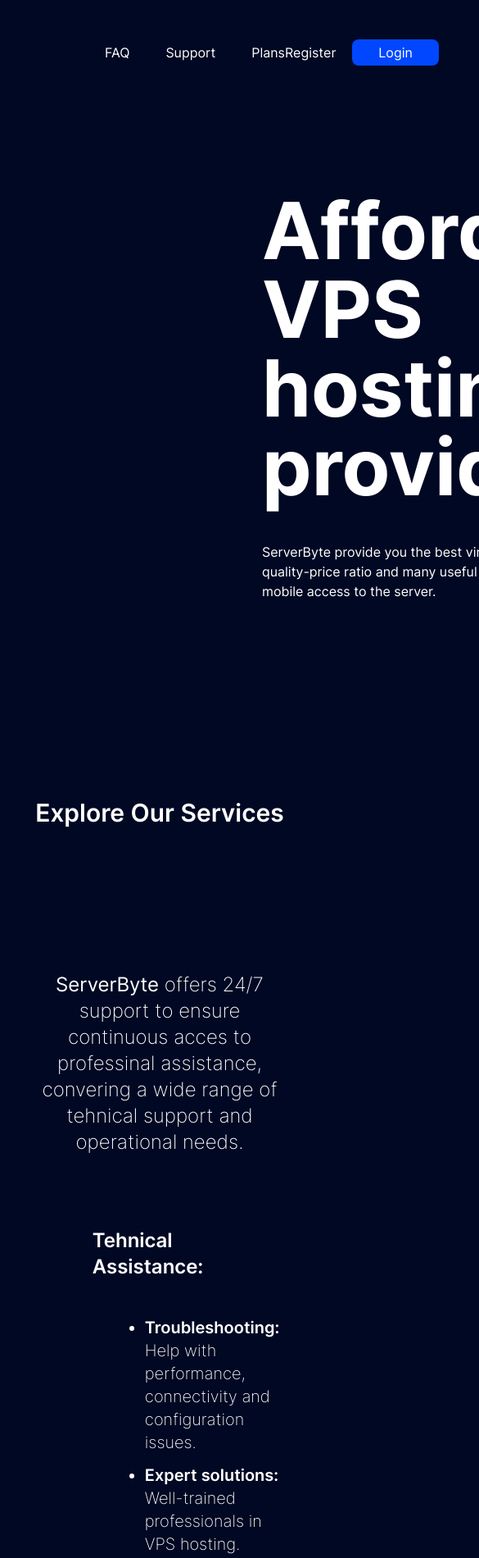
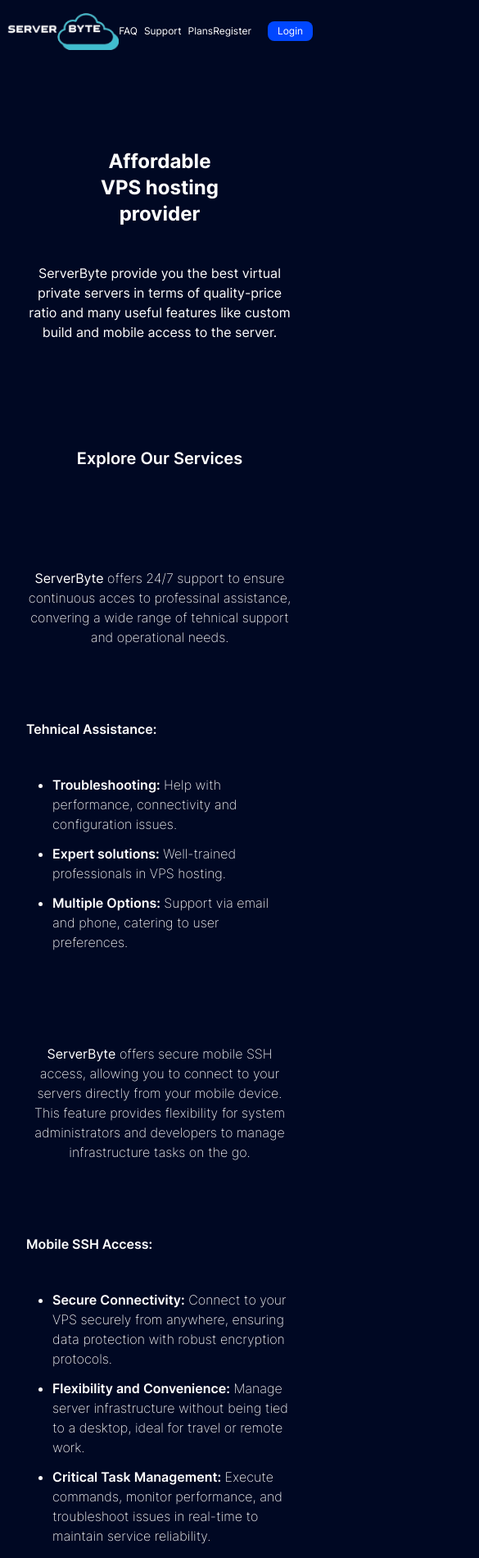
Before and after one commit to SilviuPe/ServerByte, a React (Create React App) app: page / in a window 390 px wide. Shown: the top 1900 px of the page at 82% size, 585 px wide, since content can reach past the window. Built offline with nearby package versions, Linux system fonts and the light colour scheme.

Commit message:
Styling the homepage for small screens

```diff
--- a/package.json
+++ b/package.json
@@ -6,6 +6,7 @@
     "@testing-library/jest-dom": "^5.17.0",
     "@testing-library/react": "^13.4.0",
     "@testing-library/user-event": "^13.5.0",
+    "eslint-config-react-app": "^7.0.1",
     "firebase": "^10.12.2",
     "lottie-react": "^2.4.0",
     "react": "^18.3.1",
--- a/src/Components/Footer/footer.jsx
+++ b/src/Components/Footer/footer.jsx
@@ -22,12 +22,17 @@
 
     const functions = footer_functions();
     return (
-    <div className='Footer flex px-m text-white pb-m mt-x2l'>
-        <div className='contact_us w-full'>
-            <h2 className='title text-center mb-s text-lg'> Contact Us</h2>
-            <div className='flex justify-evenly h-full' style = {{color: 'rgba(255,255,255,0.7)'}}>
+    <div className='Footer flex px-m text-white pb-m mt-x2l
+                    smPhone:max-lgPhone:px-2 smPhone:flex-col'>
+        <div className='contact_us w-full
+                        smPhone:max-lgPhone:mx-4'>
+            <h2 className='title text-center mb-s text-lg
+                            smPhone:max-lgPhone:text-sm'> Contact Us</h2>
+            <div className='flex justify-evenly h-full
+                                smPhone:max-lgPhone:flex-col smPhone:max-lgPhone:justify-between' style = {{color: 'rgba(255,255,255,0.7)'}}>
                 <div className='Address h-full'>
-                    <h2 className='title text-center mb-x'> Address </h2>
+                    <h2 className='title text-center mb-x
+                                    smPhone:max-lgPhone:text-sm'> Address </h2>
                     <div classname = 'items-center'>
                         <div className='flex mt-pc1 items-center hover:text-white cursor-pointer'>
                             <img style = {{width:'16px', height:'16px'}} src = {GlobeIMG}></img>
@@ -44,7 +49,8 @@
                     </div>
                 </div>
                 <div className='Contacts h-full'>
-                    <h2 className='title text-center mb-x'> Contacts </h2>
+                    <h2 className='title text-center mb-x
+                                    smPhone:max-lgPhone:text-sm smPhone:max-lgPhone:mt-x'> Contacts </h2>
                     <div className='items-center'>
                         <div className='flex mt-pc1 hover:text-white cursor-pointer'>
                             <img style = {{width:'16px', height:'16px'}} src = {EmailIMG}></img>
@@ -62,12 +68,16 @@
 
 
 
-        <div className='contact_us w-full'>
-            <h2 className='title text-center mb-s text-lg'> Direct Links</h2>
-            <div className='flex justify-evenly h-full' style = {{color: 'rgba(255,255,255,0.7)'}}>
+        <div className='direct_links w-full
+                         smPhone:max-lgPhone:mx-4 smPhone:mt-m'>
+            <h2 className='title text-center mb-s text-lg
+                            smPhone:max-lgPhone:text-sm'> Direct Links</h2>
+            <div className='flex justify-evenly h-full
+                            smPhone:max-lgPhone:flex-col' style = {{color: 'rgba(255,255,255,0.7)'}}>
                 <div className='Serverbyte h-full'>
-                    <h2 className='title text-center mb-x'> ServerByte </h2>
-                    <div classname = 'items-center '>
+                    <h2 className='title text-center mb-x
+                                    smPhone:max-lgPhone:text-sm'> ServerByte </h2>
+                    <div classname = 'items-center'>
                         <div className='flex mt-pc1 items-center hover:text-white cursor-pointer'>
                             <img style = {{width:'16px', height:'16px'}} src = {CustomIMG}></img>
                             <p className = "ml-5 text-sm">Custom VPS </p>
@@ -87,7 +97,8 @@
                     </div>
                 </div>
                 <div className='Customer-care h-full'>
-                    <h2 className='title text-center mb-x'> Customer Care </h2>
+                    <h2 className='title text-center mb-x
+                                    smPhone:max-lgPhone:text-sm smPhone:max-lgPhone:mt-x'> Customer Care </h2>
                     <div className='items-center'>
                         <div className='flex mt-pc1 hover:text-white cursor-pointer'>
                             <img style = {{width:'16px', height:'16px'}} src = {SupportIMG}></img>
--- a/src/Components/Header/Header.jsx
+++ b/src/Components/Header/Header.jsx
@@ -7,24 +7,23 @@
     const functions = Header_Functions('HEADER');
 
     return (
-        <div className='Header_body flex text-white bg-background_color px-s pt-3' id = 'HEADER'>
-            <div className='Header_logo pl-s' style = {{paddingTop: 30, paddingBottom: 30,paddingRight:10, paddingLeft:30,}}>
+        <div className='Header_body flex text-white bg-background_color px-s pt-3 smPhone:px-4 smPhone:pt-4 smPhone:text-xs' id = 'HEADER'>
+            <div className='Header_logo pl-s smPhone:px-0 smPhone:py-4 smPhone:w-auto smPhone:h-auto'>
                 <img
                     src = {logo}
                     alt='Server Byte'
-                    style={{width: 165, height: 55, cursor: 'pointer'}}
                     onClick = {() => {
                         window.location.href = '/';
                     }}
                 />
             </div>
-            <div className='Header_links flex items-center space-x-s pl-s'>
+            <div className='Header_links flex items-center space-x-s pl-s smPhone:w-auto smPhone:space-x-4 smPhone:pl-0'>
                 <div><span className='cursor-pointer'onClick={functions.go_to_FAQ_page}>FAQ</span></div>
                 <div><span className='cursor-pointer'>Support</span></div>
                 <div><span className='cursor-pointer' onClick={functions.go_to_PLAN_page}>Plans</span></div>
             </div>
 
-            <div className='Header_options flex items-center space-x-8 ml-auto pr-s'>
+            <div className='Header_options flex items-center space-x-8 ml-auto pr-s smPhone:pr-0 smPhone:w-auto'>
                 <div className='register_option'>
                     <button onClick = {() => {
                         window.location.href = '/register'
@@ -33,7 +32,7 @@
                     <button onClick = {() => {
                         window.location.href = '/login'
                     }}
-                    className='Login_button bg-background_button_color text-white px-x py-2 rounded-lg'>Login</button> </div>
+                    className='Login_button bg-background_button_color text-white px-x py-2 rounded-lg smPhone:px-6 smPhone:py-2'>Login</button> </div>
             </div>
         </div>
     )
--- a/src/Components/Mission/mission.jsx
+++ b/src/Components/Mission/mission.jsx
@@ -15,21 +15,25 @@
     }, [])
 
     return (
-    <div className={`OurMission bg-contect_bg_color text-white pt-l px-x3l flex pb-m`}>
+    <div className={`OurMission bg-contect_bg_color text-white pt-l px-x3l flex pb-m
+                    smPhone:px-x`}>
         <div className={`relative flex-1 flex items-center justify-center transition-all duration-1000 ease-in-out transform opacity-${opacity[0]} ${opacity[0] ? 'left-0' : 'left-[-200px]'}`}>
             <div>
                 <div className='title'>
-                    <h1 className='text-8xl font-bold'>
+                    <h1 className='text-8xl font-bold
+                                    smPhone:text-2xl smPhone:text-center'>
                         <span>Affordable</span> <br/>
                         <span> VPS hosting</span> <br/>
                         <span> provider</span></h1>
                 </div>
-                <div className='description mt-s'>
+                <div className='description mt-s
+                                smPhone: text-center'>
                     <p>ServerByte provide you the best virtual private servers in terms of quality-price ratio and many useful features like custom build and mobile access to the server.</p>
                 </div>
             </div>
         </div>
-        <div className={`relative animation flex-1 items-center justify-center transition-all duration-1000 ease-in-out opacity-${opacity[1]} ${opacity[1] ? 'top-0' : 'top-[-200px]'}`}>
+        <div className={`relative animation flex-1 items-center justify-center transition-all duration-1000 ease-in-out opacity-${opacity[1]} ${opacity[1] ? 'top-0' : 'top-[-200px]'}
+                        smPhone:hidden`}>
             <Lottie animationData={animationData} loop={true}/>
         </div>
     </div>
--- a/src/Components/Offers/Offers.jsx
+++ b/src/Components/Offers/Offers.jsx
@@ -23,15 +23,20 @@
     },[])
 
     return (
-      <div className='Services flex flex-col justify-center items-center text-white mt-xl'>
-        <h1 className='Title text-3xl font-semibold mt-xl mb-xl'>Explore Our Services</h1>
-        <div className='Support flex flex-col justify-center items-center mt-xl text-2xl font-extralight mx-xl'>
+      <div className='Services flex flex-col justify-center items-center text-white mt-xl
+                      smPhone:max-lgPhone:mt-x'>
+        <h1 className='Title text-3xl font-semibold mt-xl mb-xl
+                        smPhone:max-lgPhone:text-xl smPhone:max-lgPhone:mb-x smPhone:max-lgPhone:mt-x'>Explore Our Services</h1>
+        <div className='Support flex flex-col justify-center items-center mt-xl text-2xl font-extralight mx-xl
+                        smPhone:max-lgPhone:text-base smPhone:max-lgPhone:mx-x'>
           <div className='Support Points'>
             <p className='longTitle text-center'><span className='font-normal'>ServerByte</span> offers 24/7 support to ensure continuous acces to professinal assistance, convering
             a wide range of tehnical support and operational needs.</p>
-            <div className='ml-m'>
+            <div className='ml-m
+                            smPhone:max-lgPhone:ml-0'>
               <h1 className='Subtitle font-semibold mt-xl'>Tehnical Assistance:</h1>
-              <ul className='SupportList list-disc text-xl ml-m mt-s space-y-6'>
+              <ul className='SupportList list-disc text-xl ml-m mt-s space-y-6
+                              smPhone:max-lgPhone:text-base smPhone:max-lgPhone:ml-x'>
                 <li><span className='font-semibold'>Troubleshooting:</span> Help with performance, connectivity and configuration issues.</li>
                 <li><span className='font-semibold'>Expert solutions:</span> Well-trained professionals in VPS hosting.</li>
                 <li><span className='font-semibold'>Multiple Options:</span> Support via email and phone, catering to user preferences.</li>
@@ -39,14 +44,17 @@
             </div>
           </div>
         </div>
-        <div className='Mobile_Access flex flex-col justify-center items-center mt-xl text-2xl font-extralight mx-xl'>
+        <div className='Mobile_Access flex flex-col justify-center items-center mt-xl text-2xl font-extralight mx-xl
+                        smPhone:max-lgPhone:mt-l text-base smPhone:max-lgPhone:mx-x'>
           <div className='Mobile_Access Points'>
             <p className='longTitle text-center'><span className='font-normal'>ServerByte</span> offers secure mobile SSH access, allowing you to connect to your servers directly
                             from your mobile device. This feature provides flexibility for system administrators
                             and developers to manage infrastructure tasks on the go.</p>
-            <div className='ml-m'>
+            <div className='ml-m
+                            smPhone:max-lgPhone:ml-0'>
               <h1 className='Subtitle font-semibold mt-xl'>Mobile SSH Access:</h1>
-              <ul className='SupportList list-disc text-xl ml-m mt-s space-y-6'>
+              <ul className='SupportList list-disc text-xl ml-m mt-s space-y-6
+                              smPhone:max-lgPhone:text-base smPhone:max-lgPhone:ml-x'>
                 <li><span className='font-semibold'>Secure Connectivity:</span> Connect to your VPS securely from anywhere, ensuring data protection with robust encryption protocols.</li>
                 <li><span className='font-semibold'>Flexibility and Convenience:</span> Manage server infrastructure without being tied to a desktop, ideal for travel or remote work.</li>
                 <li><span className='font-semibold'>Critical Task Management:</span> Execute commands, monitor performance, and troubleshoot issues in real-time to maintain service reliability.</li>
@@ -56,36 +64,41 @@
           </div>
         </div>
         <div className='Separator-line w-pc8 pb-l' style = {{borderBottom: '2px solid white'}}></div>
-        <div className='Custom-vps text-2xl font-extralight mx-x2l flex flex-col justify-center items-center mt-x2l'>
+        <div className='Custom-vps text-2xl font-extralight mx-x2l flex flex-col justify-center items-center mt-x2l
+                        smPhone:max-lgPhone:mx-x mt-xl text-base'>
           <p className='text-center'><span className='font-semibold'>ServerByte</span> offers customizable VPS builds at affordable prices. Tailor your environment with ease
           to meet specific requirements, ensuring your setup aligns perfectly with your needs.</p>
         </div>
-        <div className='grid grid-cols-3 grid-rows-3 gap-8 mt-xl place-items-center text-2xl font-extralight'>
-          <div className='col-start-1 col-end-2 row-start-1 row-span-1' style= {{width:400}}>
+        <div className='grid grid-cols-3 grid-rows-3 gap-8 mt-xl place-items-center text-2xl font-extralight
+                        smPhone:max-lgPhone:text-base smPhone:max-lgPhone:flex smPhone:max-lgPhone:flex-col smPhone:max-lgPhone:mx-x'>
+          <div className='col-start-1 col-end-2 row-start-1 row-span-1'>
             <p><span className='font-semibold'>High-Performance CPUs:</span> Featuring
                 Intel Xeon v4 processors for
                 superior performance.</p>
           </div>
-          <div className='col-start-1 col-end-2 row-start-3 row-span-1' style= {{width:400}}>
+          <div className='col-start-1 col-end-2 row-start-3 row-span-1'>
             <p><span className='font-bold'>Ample RAM:</span> Options for
                 various RAM capacities
                 to match your workload demands.</p>
           </div>
-          <div className='col-start-2 col-end-3 row-start-2 row-span-1'>
+          <div className='col-start-2 col-end-3 row-start-2 row-span-1
+                          smPhone:max-lgPhone:hidden'>
             <img src = {HomePageIMG} style= {{width:400}}/>
           </div>
-          <div className='col-start-3 col-span-1 row-start-1 row-span-1' style= {{width:400}}>
+          <div className='col-start-3 col-span-1 row-start-1 row-span-1'>
             <p><span className='font-bold'>Quality Internet Connectivity:</span> High-speed and stable internet connections to
             ensure seamless operations.</p>
           </div>
-          <div className='col-start-3 col-span-1 row-start-3 row-span-1' style= {{width:400}}>
+          <div className='col-start-3 col-span-1 row-start-3 row-span-1'>
             <p><span className='font-bold'>Flexible Storage Solutions:</span> SSD
             storage options for fast and reliable data access.</p>
           </div>
         </div>
         <div className='Separator-line w-pc7 pb-m' style = {{borderBottom: '2px solid white'}}></div>
-        <div className='Conclusion mx-x2l mt-x2l'>
-          <p className='text-2xl font-extralight text-center'> At <span className='font-semibold'>ServerByte</span>, our mission is to democratize access to advanced technology for all. We prioritize
+        <div className='Conclusion mx-x2l mt-x2l
+                        smPhone:max-lgPhone:mx-x smPhone:max-lgPhone:mt-s'>
+          <p className='text-2xl font-extralight text-center
+                          smPhone:max-lgPhone:text-base'> At <span className='font-semibold'>ServerByte</span>, our mission is to democratize access to advanced technology for all. We prioritize
                 delivering exceptional value through our carefully crafted pricing model, ensuring high-quality server
                 management tools without compromising on performance or security. Transparency is at the heart of
                 our approach, allowing our customers to plan with confidence and avoid unexpected costs.</p>
```
Also changed, not shown: 1 other file (tests, documents, lock files or other folders).
